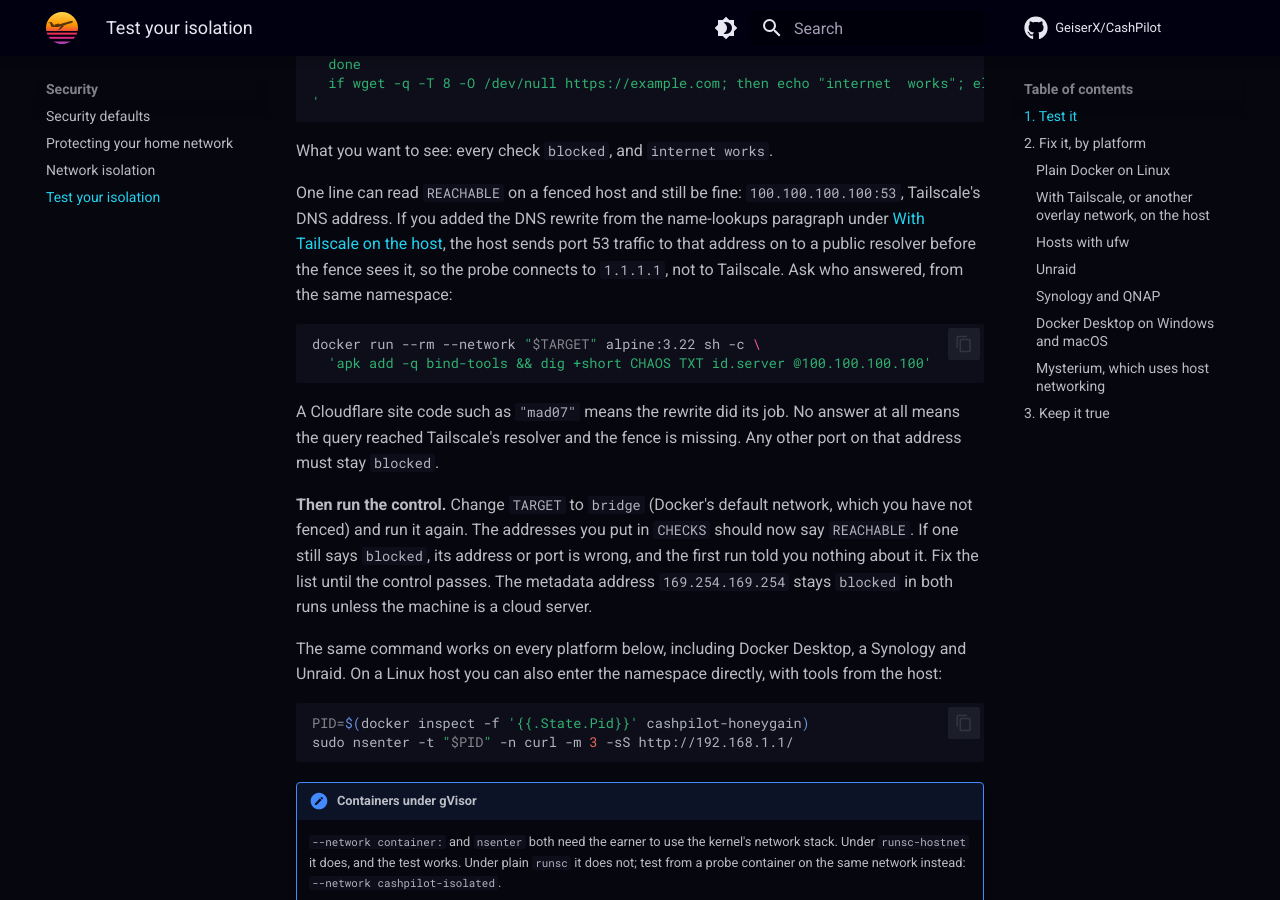
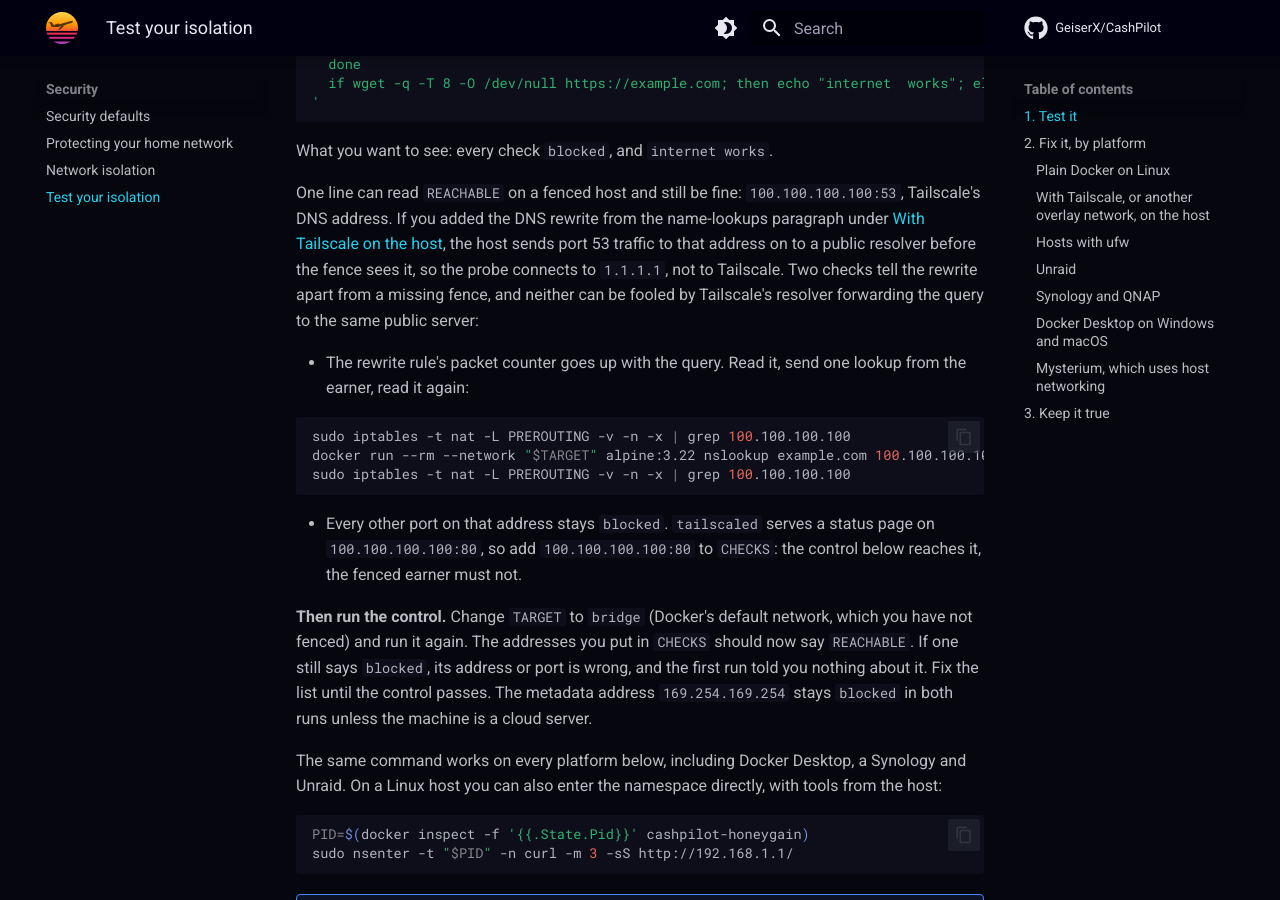
Before and after one commit to GeiserX/CashPilot, an MkDocs documentation site: the page built from docs/isolation-check.md, in a window 1280 px wide and 900 px high, scrolled down 908 px. Built offline with MkDocs 1.6.1 and Material for MkDocs 9.7.7, drawn with Linux system fonts in a browser that asks for light colours; comment, search, counter and statistics services are not loaded.

Commit message:
docs(isolation): prove the DNS rewrite with the rule counter and port 80, not with a dig answer

````diff
--- a/docs/isolation-check.md
+++ b/docs/isolation-check.md
@@ -44,18 +44,24 @@
 
 One line can read `REACHABLE` on a fenced host and still be fine:
 `100.100.100.100:53`, Tailscale's DNS address. If you added the DNS rewrite from
-the name-lookups paragraph under [With Tailscale on the host](#with-tailscale-or-another-overlay-network-on-the-host), the host sends port 53 traffic to that
-address on to a public resolver before the fence sees it, so the probe connects
-to `1.1.1.1`, not to Tailscale. Ask who answered, from the same namespace:
+the name-lookups paragraph under [With Tailscale on the host](#with-tailscale-or-another-overlay-network-on-the-host),
+the host sends port 53 traffic to that address on to a public resolver before
+the fence sees it, so the probe connects to `1.1.1.1`, not to Tailscale. Two
+checks tell the rewrite apart from a missing fence, and neither can be fooled by
+Tailscale's resolver forwarding the query to the same public server:
 
-```sh
-docker run --rm --network "$TARGET" alpine:3.22 sh -c \
-  'apk add -q bind-tools && dig +short CHAOS TXT id.server @100.100.100.100'
-```
+- The rewrite rule's packet counter goes up with the query. Read it, send one
+  lookup from the earner, read it again:
 
-A Cloudflare site code such as `"mad07"` means the rewrite did its job. No
-answer at all means the query reached Tailscale's resolver and the fence is
-missing. Any other port on that address must stay `blocked`.
+  ```sh
+  sudo iptables -t nat -L PREROUTING -v -n -x | grep 100.100.100.100
+  docker run --rm --network "$TARGET" alpine:3.22 nslookup example.com 100.100.100.100
+  sudo iptables -t nat -L PREROUTING -v -n -x | grep 100.100.100.100
+  ```
+
+- Every other port on that address stays `blocked`. `tailscaled` serves a status
+  page on `100.100.100.100:80`, so add `100.100.100.100:80` to `CHECKS`: the
+  control below reaches it, the fenced earner must not.
 
 **Then run the control.** Change `TARGET` to `bridge` (Docker's default network,
 which you have not fenced) and run it again. The addresses you put in `CHECKS`
````
